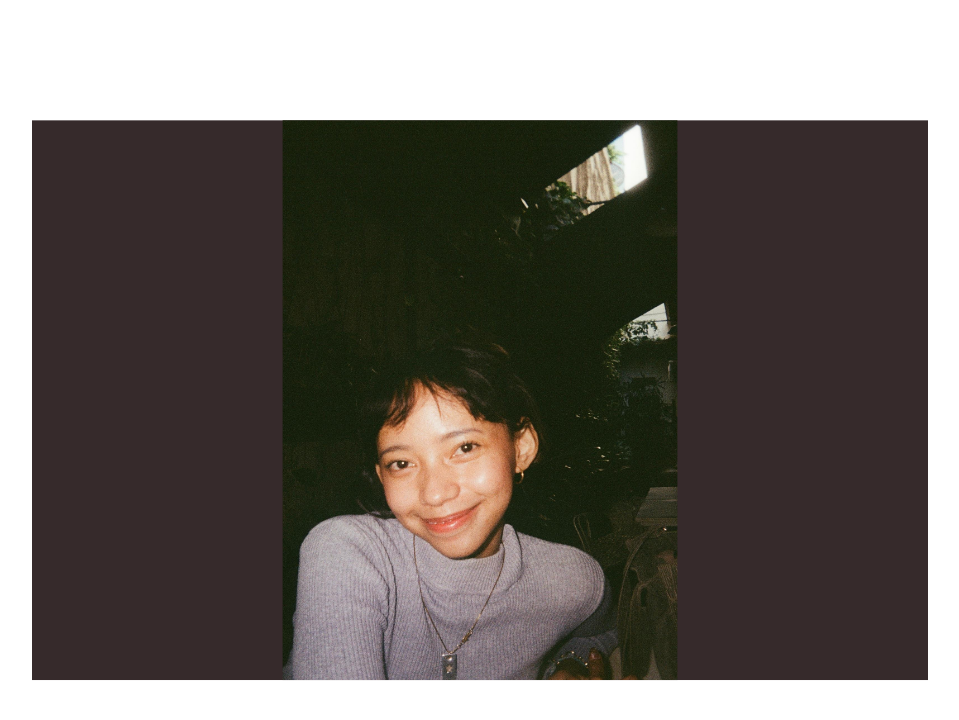
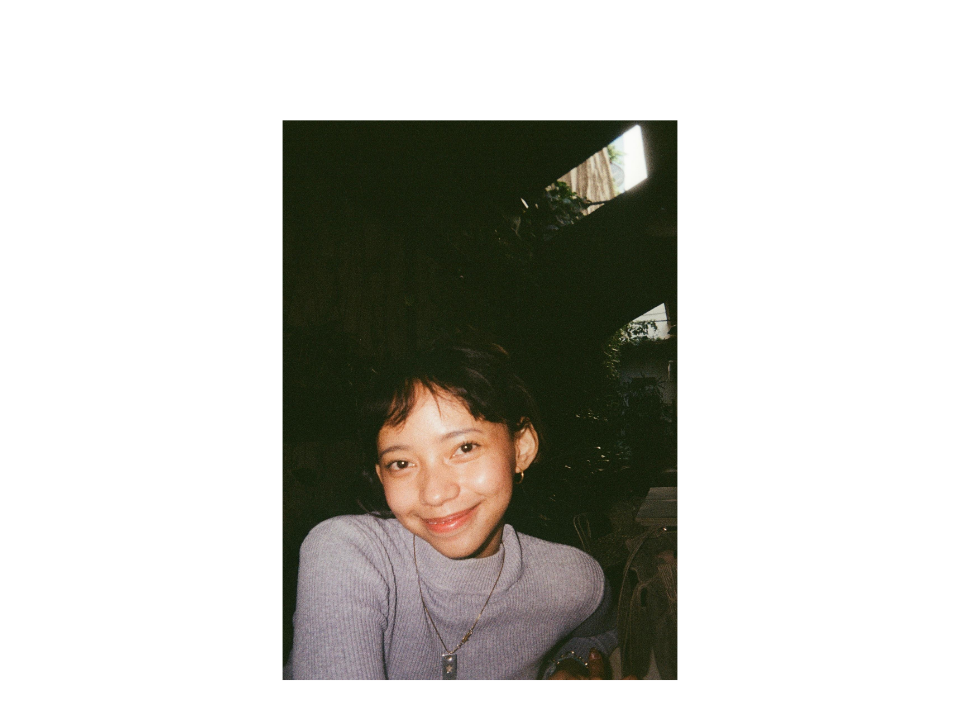
Before and after one commit to r1fk4/photos-notion, a plain HTML site: page index.html in a window 1280 px wide. Shown: the whole page, without its empty margins (160-1119 px from the left). Drawn offline with Linux system fonts and the light colour scheme.

Commit message:
Update index.html

```diff
--- a/index.html
+++ b/index.html
@@ -46,7 +46,7 @@
       background-size: contain;
       background-repeat: no-repeat;
       background-position: center;
-      background-color: #362a2b;
+      background-color: #00000000;
     }
     .slide.current {
       opacity: 1;
```
